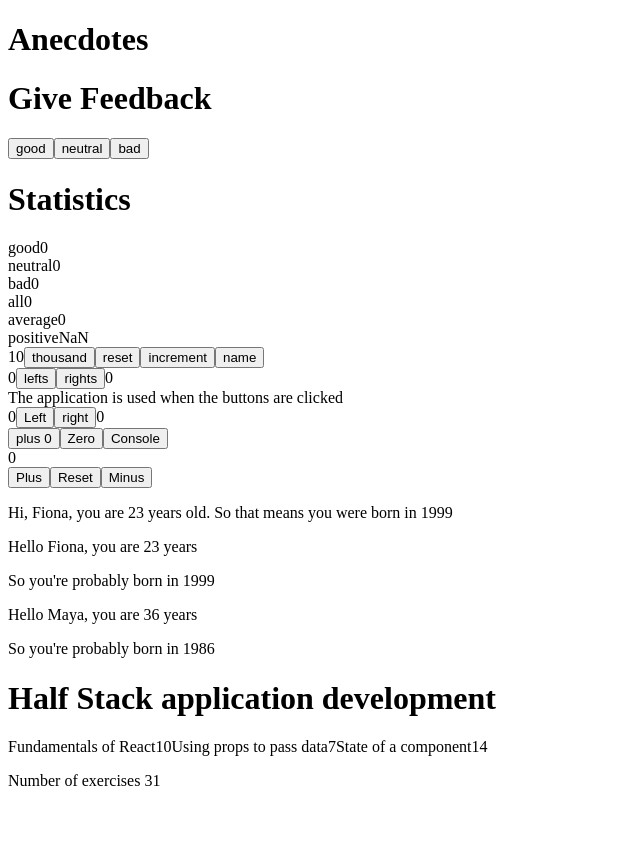
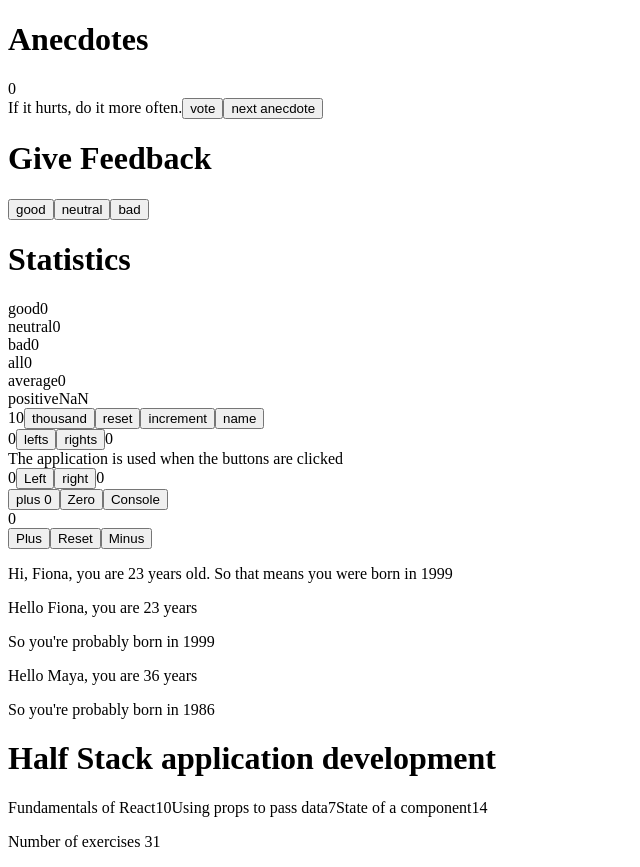
Before and after one commit to fionachristina/part1, a React (Create React App) app: page / in a window 1280 px wide. Shown: the whole page, without its empty margins (0-640 px from the left). Before the commit the page ends 806 px from the top, so only its background shows below. Built offline with nearby package versions, Linux system fonts and the light colour scheme.

Commit message:
part 2 done

```diff
--- a/src/App.js
+++ b/src/App.js
@@ -170,11 +170,22 @@ const App = (props) => {
         'Debugging is twice as hard as writing the code in the first place. Therefore, if you write the code as cleverly as possible, you are, by definition, not smart enough to debug it.',
         'Programming without an extremely heavy use of console.log is same as if a doctor would refuse to use x-rays or blood tests when diagnosing patients.'
       ]
-      const [selected, setSelected] = useState(0)
+  const [selected, setSelected] = useState(0)
+  const [vote, setVote] = useState({ 0:0, 1:3, 2:0, 3:0, 4:0, 5:0, 6:0 })
+  const random = (min, max) => {
+    min = Math.ceil(0)
+    max = Math.floor(6)
+    return Math.floor(Math.random() * (max - min+1)+min)
+  }
+
   return (
     <div>
       <div>
         <h1>Anecdotes</h1>
+        <div>{vote[selected]}</div>
+        {anecdotes[selected]}
+        <Buttons text='vote' onClick={() => setVote(Number(vote[selected]) + 1)}/>
+        <Buttons text='next anecdote'onClick={() => setSelected(random)}/>
         <h1>{title}</h1>
       <Buttons onClick={() => setGood(good + 1)} text='good'/>
       <Buttons onClick={() => setNeutral(neutral + 1)} text = 'neutral'/>
```
